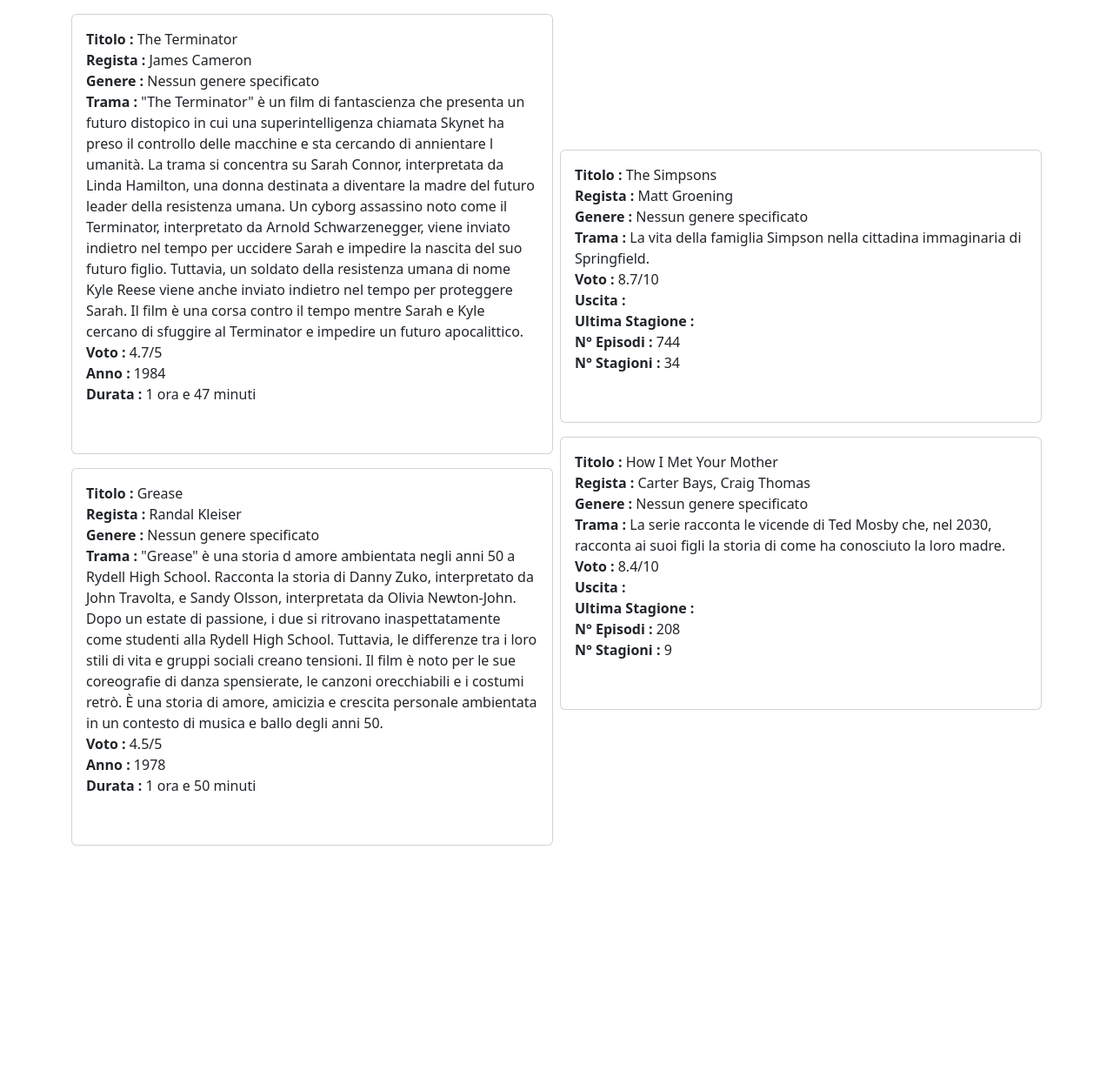
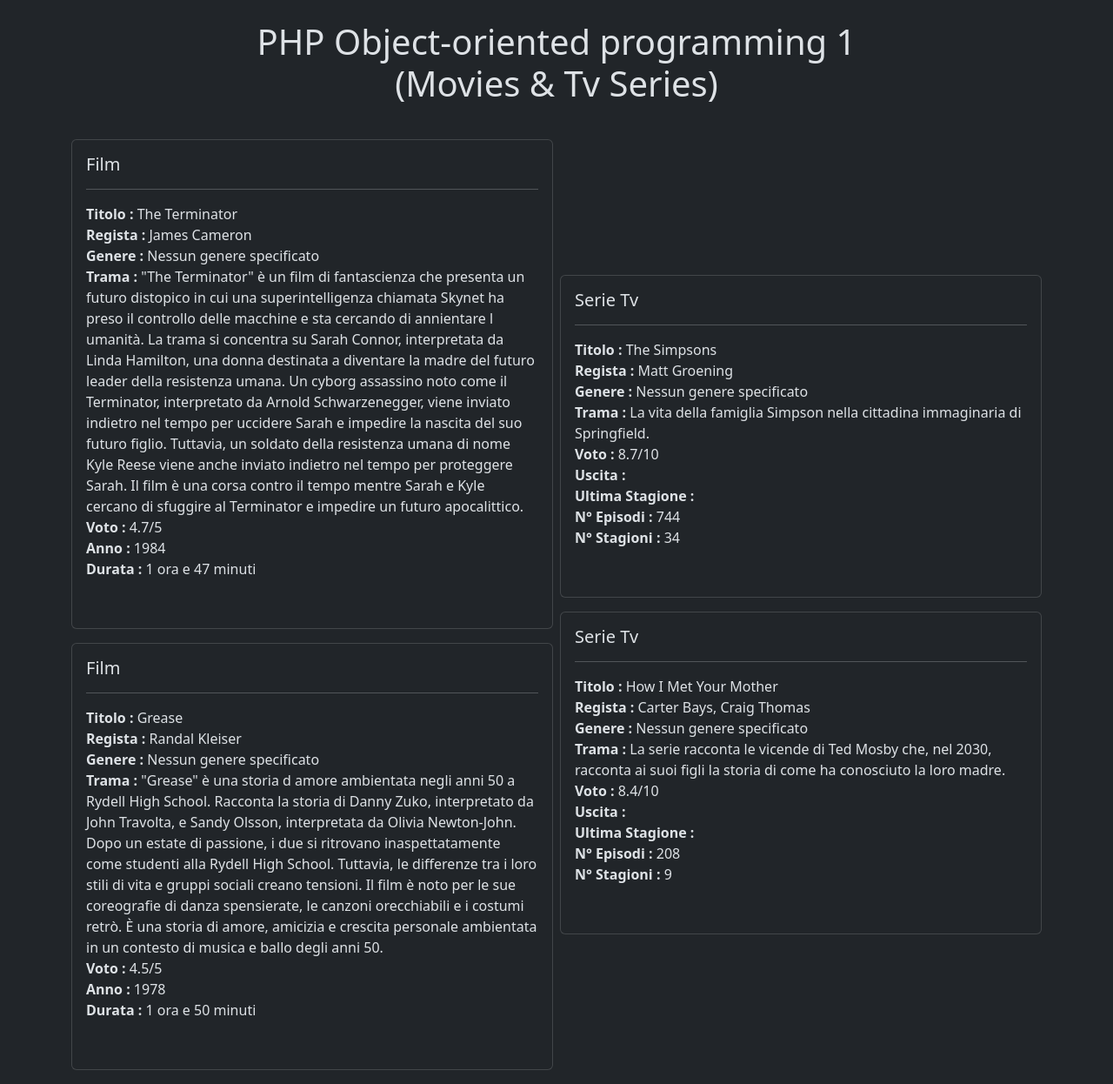
Before and after one commit to Samuele-Benato/php-oop-1, a PHP site: page / in a window 1280 px wide. Shown: the whole page at 87% size. Before the commit the page ends 972 px from the top, so only its background shows below. Run offline with PHP 8.4, Linux system fonts and the light colour scheme.

Commit message:
style : add style

```diff
--- a/index.php
+++ b/index.php
@@ -37,14 +37,20 @@ require __DIR__ . '/arrays/db.php'
 
 </html>
 
-<body>
+<body data-bs-theme="dark">
 
     <div class="container">
+        <h1 class="text-center my-4">PHP Object-oriented programming 1 <br> (Movies & Tv Series)</h1>
         <div class="row justify-content-around align-items-center g-2">
             <div class="col col-lg-6 col-md-4 ">
                 <?php foreach ($movies as $movie): ?>
                 <div class="card my-3">
+
                     <div class="card-body">
+                        <h5 class="card-title">
+                            Film
+                        </h5>
+                        <hr>
                         <p>
                             <?php echo $movie->getDetails() . "<br>"; ?>
                         </p>
@@ -55,7 +61,12 @@ require __DIR__ . '/arrays/db.php'
             <div class="col-lg-6 col-md-4">
                 <?php foreach ($tvseries as $tvserie): ?>
                 <div class="card my-3">
+
                     <div class="card-body">
+                        <h5 class="card-title">
+                            Serie Tv
+                        </h5>
+                        <hr>
                         <p>
                             <?php echo $tvserie->getDetails() . "<br>"; ?>
                         </p>
```
